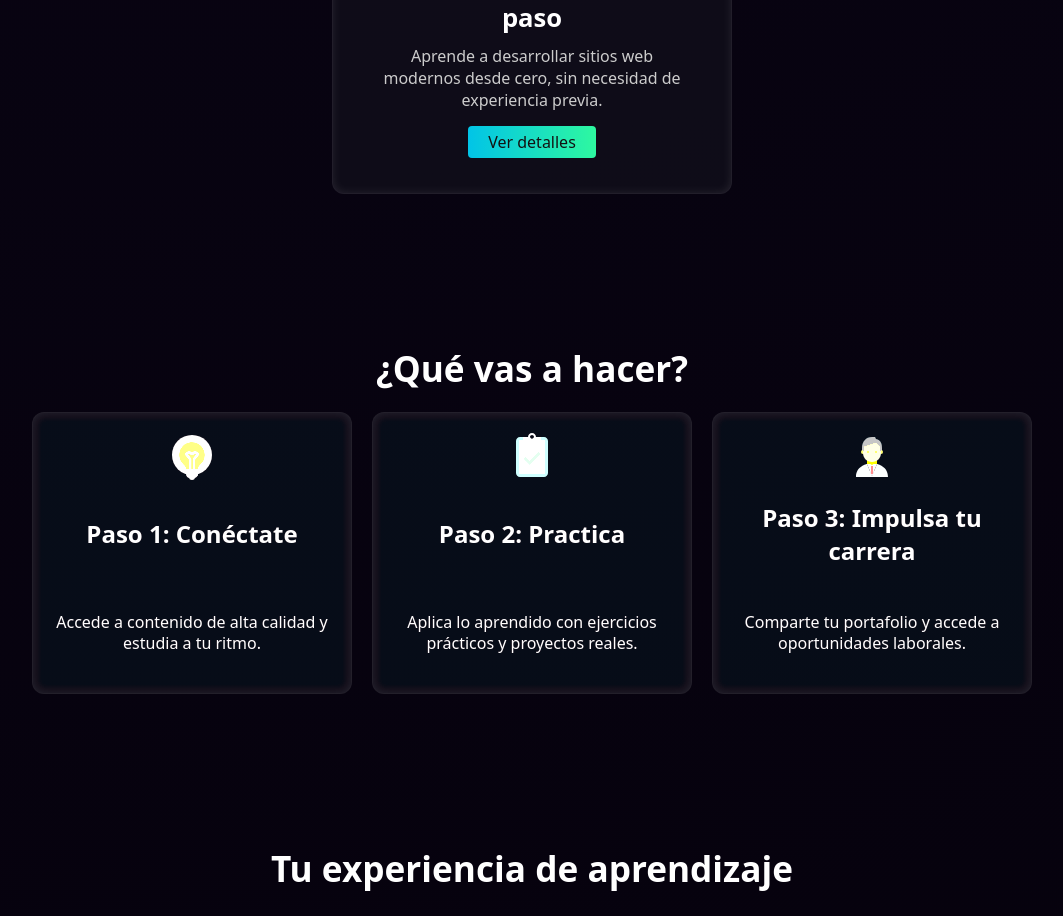
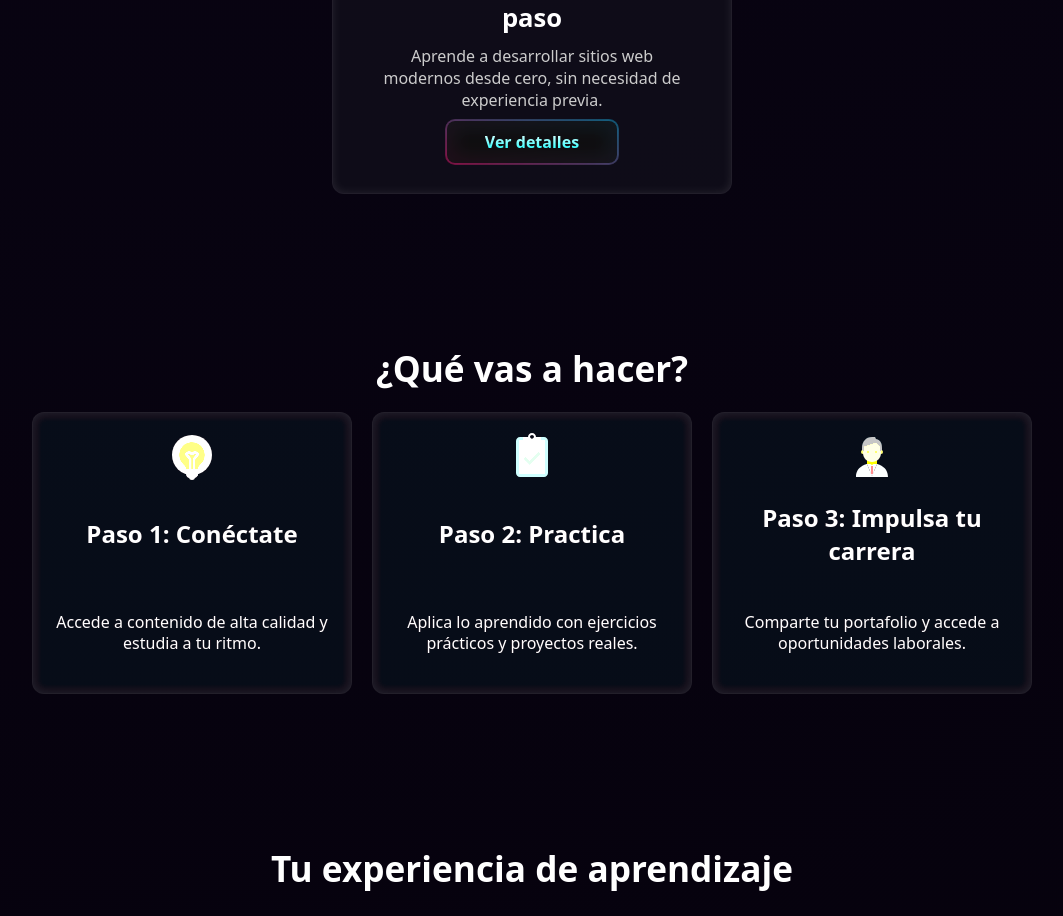
Before and after one commit to braian24xd/scripteca-frontend, a React (Vite) app: page / in a window 1280 px wide. Shown: the part 2447-3363 px from the top of the page, without its empty margins (108-1171 px from the left). Built offline with nearby package versions, Linux system fonts and the light colour scheme; no server answers; a web font is replaced by a local one.

Commit message:
course button linket to landing page

```diff
--- a/src/components/CourseCard.jsx
+++ b/src/components/CourseCard.jsx
@@ -8,7 +8,7 @@ const CourseCard = ({ img, title, description, link }) => {
             <section className="course__content">
                 <h3 className="course__content--title">{title}</h3>
                 <p className="course__content--description">{description}</p>
-                <a className="course__content--button" href={link}>Ver detalles</a>
+                <a className="button--main" href={link}><span style={{fontSize: "1em"}}>Ver detalles</span></a>
             </section>
         </article>
     )
--- a/src/css/courseCard.css
+++ b/src/css/courseCard.css
@@ -43,3 +43,41 @@
         box-shadow: 0 6px 15px rgba(0, 0, 0, 0.7);
     }
 }
+
+.button--main::before {
+    content: "";
+    position: absolute;
+    inset: 0;
+    border-radius: inherit;
+    padding: 2px;
+    /* grosor del bore */
+    background: linear-gradient(18deg, #FD036E, #00B0F0);
+    mask:
+        linear-gradient(#FFF 0 0) content-box,
+        linear-gradient(#FFF 0 0);
+    mask-composite: exclude;
+    -webkit-mask-composite: destination-out;
+    filter: blur(3px);
+    /* desenfoque del borde */
+    z-index: 0;
+}
+
+/* capa del fondo difuminado */
+.button--main::after {
+    content: "";
+    position: absolute;
+    inset: 0;
+    background: rgba(255, 255, 255, 0.05);
+    backdrop-filter: blur(10px);
+    border-radius: inherit;
+    z-index: 0;
+}
+
+.button--main span {
+    background: linear-gradient(#FFF, #FF00FF);
+    background-clip: text;
+    color: transparent;
+    position: relative;
+    font-size: 1em;
+    z-index: 2;
+}
--- a/src/pages/LandingPage.jsx
+++ b/src/pages/LandingPage.jsx
@@ -177,7 +177,7 @@ const LandingPage = () => {
               description="
                 Aprende a desarrollar sitios web modernos desde cero, sin necesidad de experiencia previa.
               "
-              link="localhost:3000"
+              link="https://www.scripteca.com/BuenFin2025"
             />
           </section>
         </section>
```
